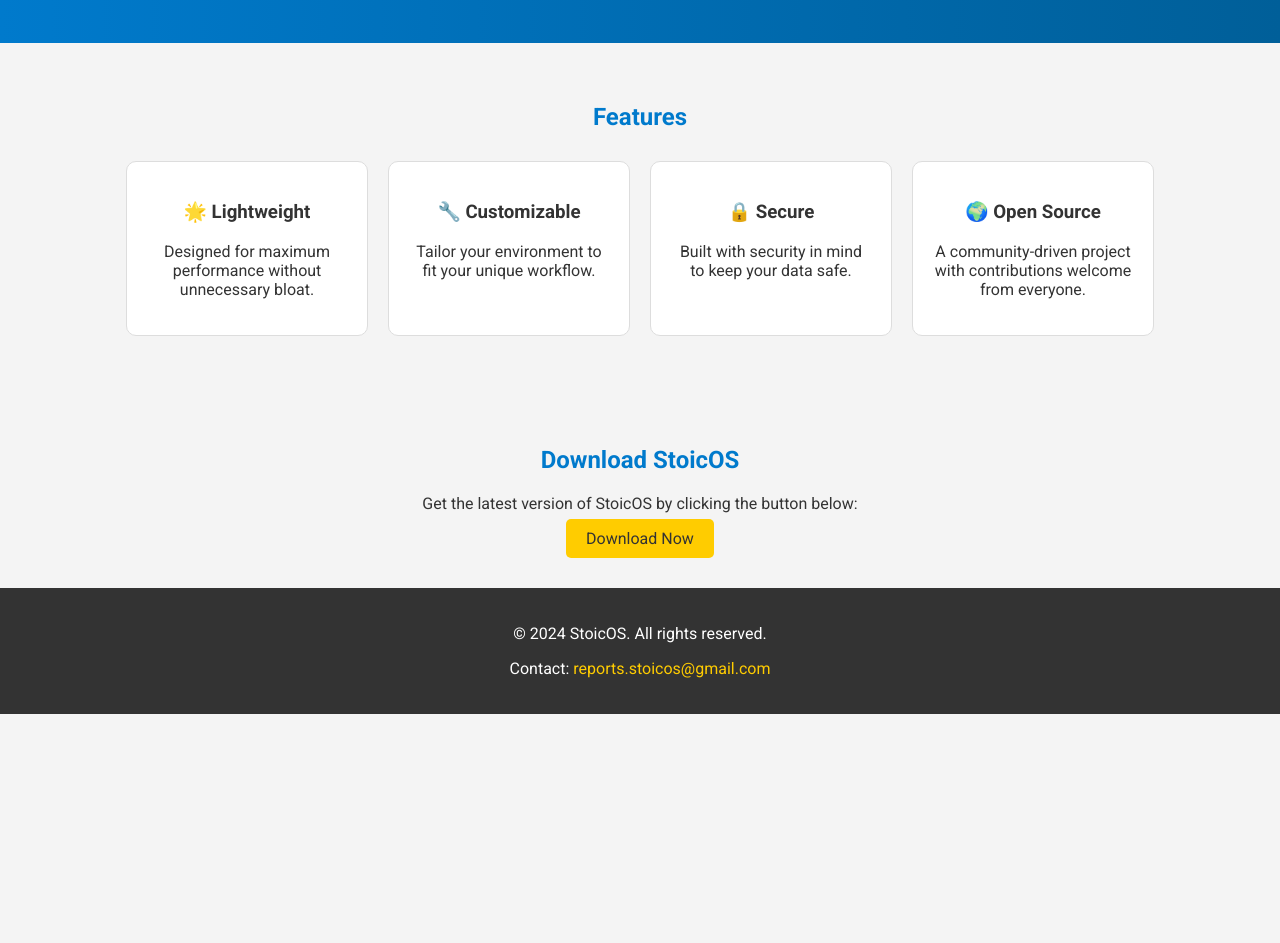
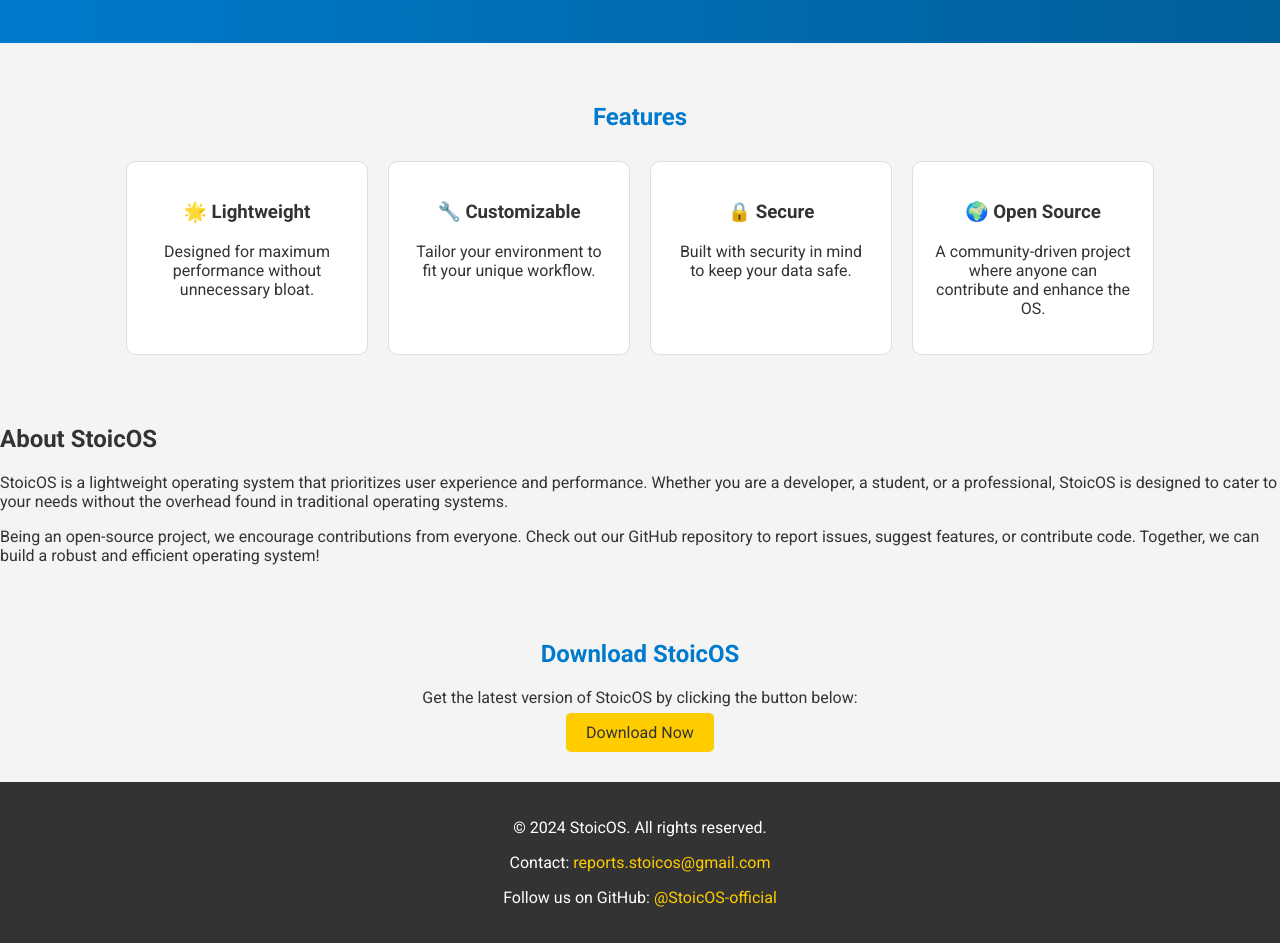
Before and after one commit to StoicOS-official/StoicOS-pages, a plain HTML site: page index.html in a window 1280 px wide. Shown: the part 244-1187 px from the top of the page. Before the commit the page ends 958 px from the top, so only its background shows below. Drawn offline with Linux system fonts and the light colour scheme.

Commit message:
Update index.html

```diff
--- a/index.html
+++ b/index.html
@@ -15,6 +15,7 @@
             <ul>
                 <li><a href="#features">Features</a></li>
                 <li><a href="#download">Download</a></li>
+                <li><a href="#about">About</a></li>
                 <li><a href="#contact">Contact</a></li>
             </ul>
         </nav>
@@ -42,9 +43,15 @@
             </div>
             <div class="feature-item">
                 <h3>🌍 Open Source</h3>
-                <p>A community-driven project with contributions welcome from everyone.</p>
+                <p>A community-driven project where anyone can contribute and enhance the OS.</p>
             </div>
         </div>
+    </section>
+
+    <section class="about" id="about">
+        <h2>About StoicOS</h2>
+        <p>StoicOS is a lightweight operating system that prioritizes user experience and performance. Whether you are a developer, a student, or a professional, StoicOS is designed to cater to your needs without the overhead found in traditional operating systems.</p>
+        <p>Being an open-source project, we encourage contributions from everyone. Check out our GitHub repository to report issues, suggest features, or contribute code. Together, we can build a robust and efficient operating system!</p>
     </section>
 
     <section class="download" id="download">
@@ -56,6 +63,7 @@
     <footer id="contact">
         <p>© 2024 StoicOS. All rights reserved.</p>
         <p>Contact: <a href="mailto:reports.stoicos@gmail.com">reports.stoicos@gmail.com</a></p>
+        <p>Follow us on GitHub: <a href="https://github.com/StoicOS-official" target="_blank">@StoicOS-official</a></p>
     </footer>
 </body>
 </html>
```
